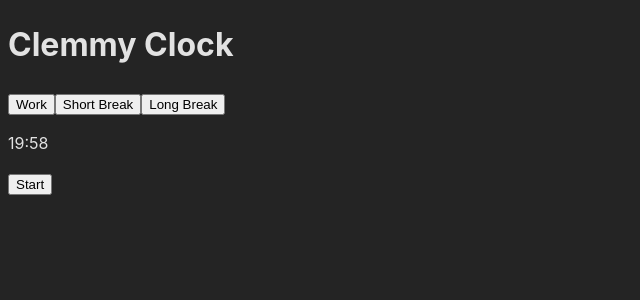
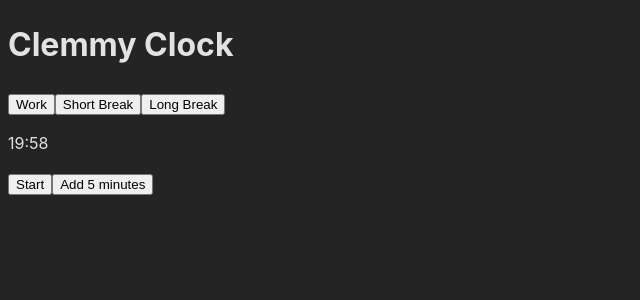
Before and after one commit to eeyan14/clemmy-clock, a React (Vite) app: page / in a window 1280 px wide. Both pictures are taken after a click on the button "Start". Shown: the top 300 px of the page, without its empty margins (0-640 px from the left). Built offline with nearby package versions, Linux system fonts and the light colour scheme.

Commit message:
add five minutes

```diff
--- a/src/components/Countdown.tsx
+++ b/src/components/Countdown.tsx
@@ -1,5 +1,7 @@
 import React from 'react';
 import Countdown, { CountdownTimeDelta } from 'react-countdown';
+
+const FIVE_MINUTES_MS = 5 * 60 * 1000;
 
 // renderer() must be a function, not a React component
 const renderer = ({ hours, minutes, seconds }: CountdownTimeDelta): React.ReactElement => {
@@ -17,11 +19,12 @@ type StyledCountdownProps = {
 
 export const StyledCountdown = ({ timerMinutes }: StyledCountdownProps): React.ReactElement => {
     const [completed, setCompleted] = React.useState(false);
+    const [isRunning, setIsRunning] = React.useState(false);
     const [timerMilliseconds, setTimerMilliseconds] = React.useState(timerMinutes * 60 * 1000);
     const countdownRef = React.useRef<Countdown>(null);
 
     React.useEffect(() => {
-        // if timerMinutes changes, stop the clock and reset the countdown
+        // if timerMinutes prop changes, stop the clock and reset the countdown
         if (countdownRef.current) {
             countdownRef.current.stop();
             setTimerMilliseconds(timerMinutes * 60 * 1000);
@@ -31,7 +34,19 @@ export const StyledCountdown = ({ timerMinutes }: StyledCountdownProps): React.R
     const handleStart = (): void => {
         if (countdownRef.current) {
             countdownRef.current.start();
+            setIsRunning(true);
         }
+    }
+
+    const handleComplete = (): void => {
+        setCompleted(true);
+        setIsRunning(false);
+    }
+
+    const addFiveMinutes = (): void => {
+        if (!countdownRef.current) return;
+        const { total } = countdownRef.current.calcTimeDelta();
+        setTimerMilliseconds(total + FIVE_MINUTES_MS);
     }
 
     return (
@@ -41,10 +56,13 @@ export const StyledCountdown = ({ timerMinutes }: StyledCountdownProps): React.R
                 date={Date.now() + timerMilliseconds}
                 autoStart={false}
                 renderer={renderer}
-                onComplete={() => setCompleted(true)}
+                onComplete={handleComplete}
             />
 
             <button onClick={handleStart}>Start</button>
+            {isRunning && (
+                <button onClick={addFiveMinutes}>Add 5 minutes</button>
+            )}
 
             {completed && <p>Time's up!</p>}
         </div>
```
